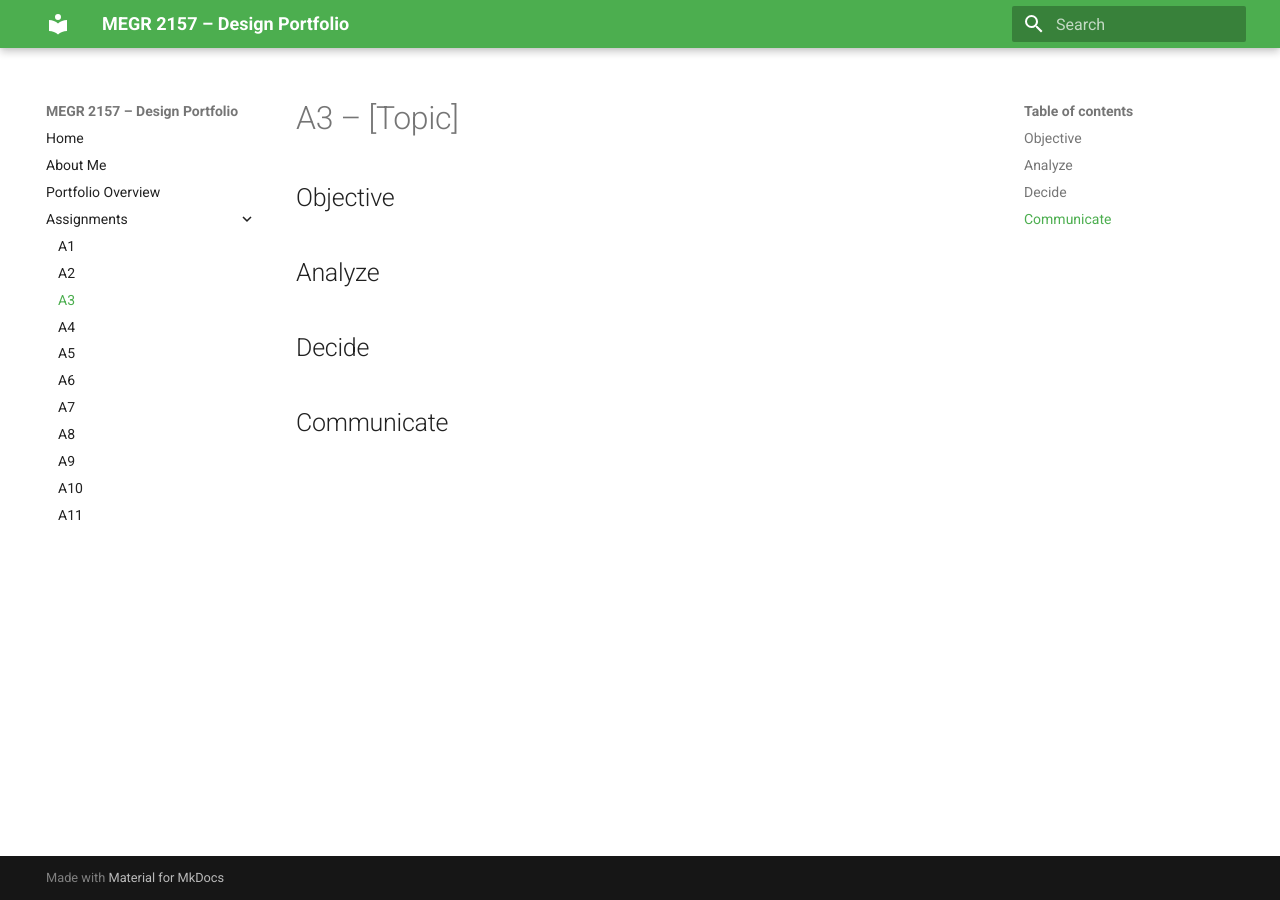
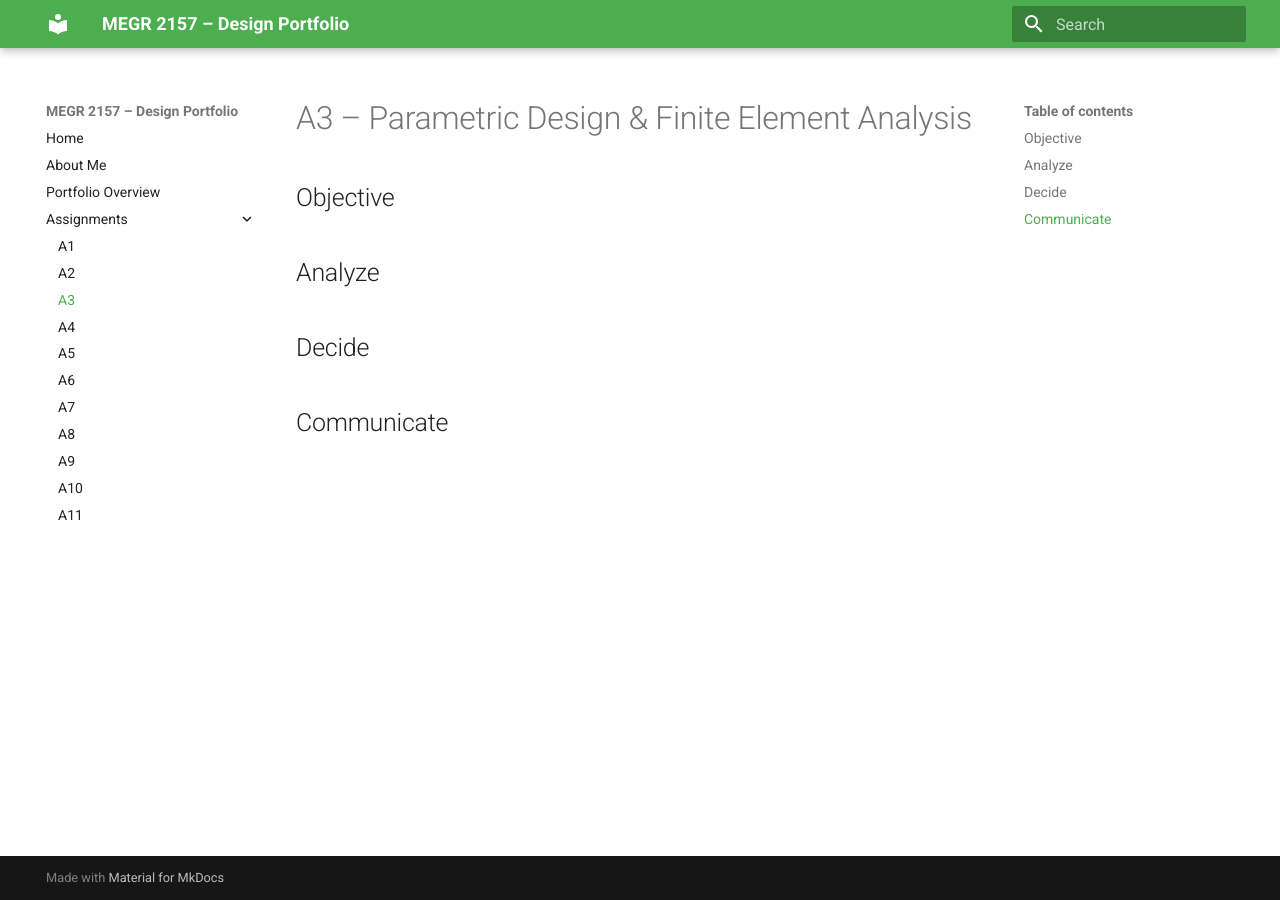
Before and after one commit to Ldreifuss/megr2157-project-portfolio, an MkDocs documentation site: the page built from docs/assignments/A03/index.md, in a window 1280 px wide. Built offline with MkDocs 1.6.1 and Material for MkDocs 9.7.7, drawn with Linux system fonts in a browser that asks for light colours.

Commit message:
Update Title

```diff
--- a/docs/assignments/A03/index.md
+++ b/docs/assignments/A03/index.md
@@ -1,4 +1,4 @@
-# A3 – [Topic]
+# A3 – Parametric Design & Finite Element Analysis
 
 ## Objective
 
```
